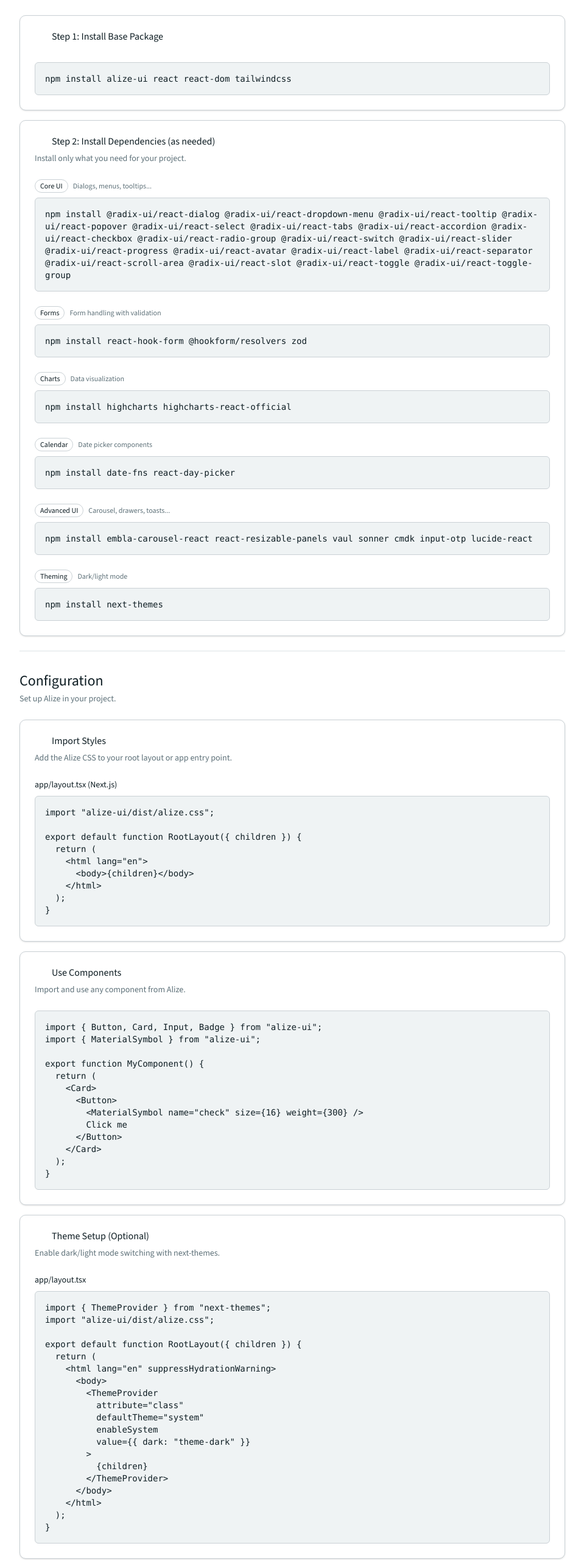
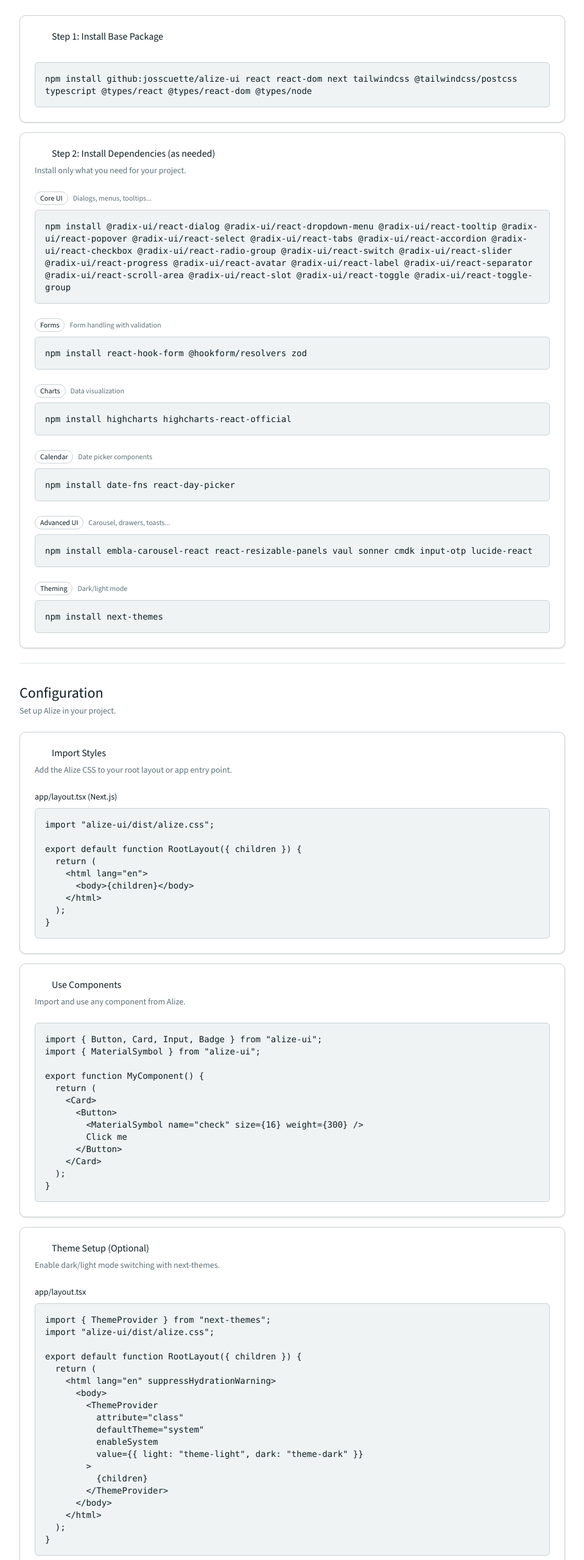
Before and after one commit to josscuette/alize-ui, a Next.js app: page /get-started in a window 1280 px wide. Shown: the part 1088-3646 px from the top of the page at 61% size, without its empty margins (44-1003 px from the left). Built offline with nearby package versions, Linux system fonts and the light colour scheme.

Commit message:
fix: update Get Started page with correct github install command

```diff
--- a/app/get-started/page.tsx
+++ b/app/get-started/page.tsx
@@ -148,7 +148,7 @@
                     </CardTitle>
                   </CardHeader>
                   <CardContent className="space-y-4">
-                    <CodeBlock>{`npm install alize-ui react react-dom tailwindcss`}</CodeBlock>
+                    <CodeBlock>{`npm install github:josscuette/alize-ui react react-dom next tailwindcss @tailwindcss/postcss typescript @types/react @types/react-dom @types/node`}</CodeBlock>
                   </CardContent>
                 </Card>
 
@@ -293,7 +293,7 @@
           attribute="class"
           defaultTheme="system"
           enableSystem
-          value={{ dark: "theme-dark" }}
+          value={{ light: "theme-light", dark: "theme-dark" }}
         >
           {children}
         </ThemeProvider>
```
